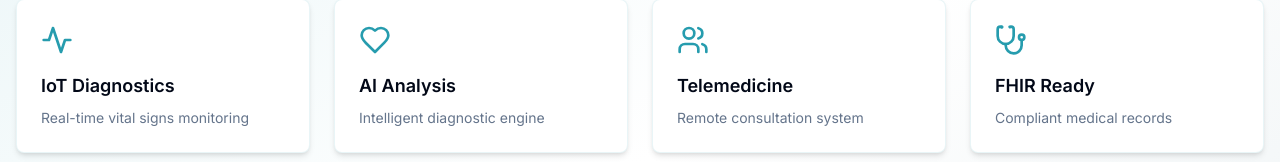
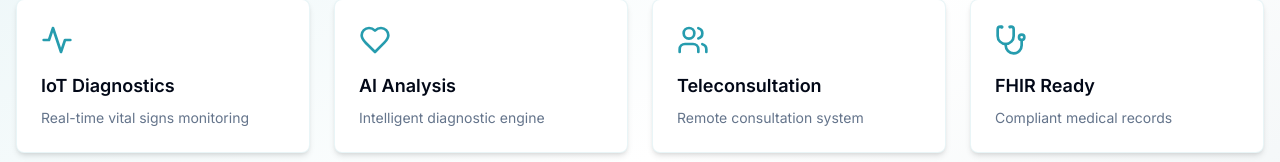
Before and after one commit to ahsuunn/Djaja, a Next.js app: page / in a window 1280 px wide. Shown: the part 298-460 px from the top of the page. Built offline with nearby package versions, Linux system fonts and the light colour scheme.

Commit message:
refactor: change telemedicine to teleconsultation

```diff
--- a/app/page.tsx
+++ b/app/page.tsx
@@ -31,7 +31,7 @@
           />
           <FeatureCard
             icon={<Users className="w-8 h-8" />}
-            title="Telemedicine"
+            title="Teleconsultation"
             description="Remote consultation system"
           />
           <FeatureCard
--- a/components/Navbar.tsx
+++ b/components/Navbar.tsx
@@ -114,8 +114,8 @@
                 <Link href="/patients">
                   <Button variant="ghost" className={pathname === '/patients' ? 'bg-primary/10 text-primary' : ''}>Medical Records</Button>
                 </Link>
-                <Link href="/telemedicine">
-                  <Button variant="ghost" className={pathname === '/telemedicine' ? 'bg-primary/10 text-primary' : ''}>Telemedicine</Button>
+                <Link href="/teleconsultation">
+                  <Button variant="ghost" className={pathname === '/teleconsultation' ? 'bg-primary/10 text-primary' : ''}>Teleconsultation</Button>
                 </Link>
               </>
             )}
@@ -194,9 +194,9 @@
                     Medical Records
                   </Button>
                 </Link>
-                <Link href="/telemedicine" onClick={() => setIsOpen(false)}>
-                  <Button variant="ghost" className={`w-full justify-start ${pathname === '/telemedicine' ? 'bg-primary/10 text-primary' : ''}`}>
-                    Telemedicine
+                <Link href="/teleconsultation" onClick={() => setIsOpen(false)}>
+                  <Button variant="ghost" className={`w-full justify-start ${pathname === '/teleconsultation' ? 'bg-primary/10 text-primary' : ''}`}>
+                    Teleconsultation
                   </Button>
                 </Link>
               </>
```
Also changed, not shown: app/teleconsultation/page.tsx (renamed from app/telemedicine/page.tsx).
